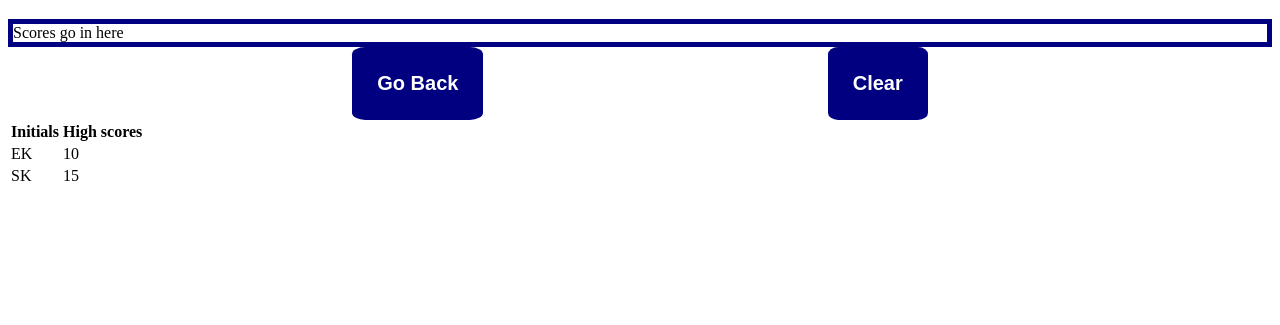
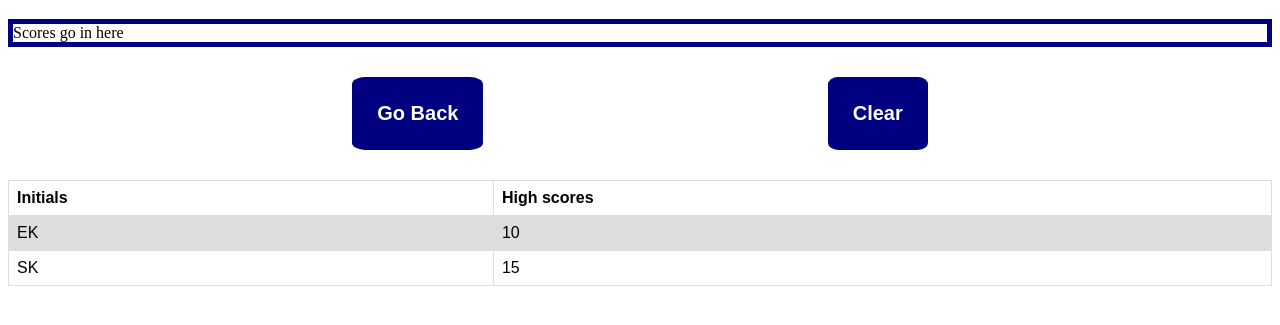
Before and after one commit to iwanagahime/code-quiz, a plain HTML site: page high-scores.html in a window 1280 px wide. Shown: the part 61-386 px from the top of the page. Drawn offline with Linux system fonts and the light colour scheme.

Commit message:
add style to high scores table

```diff
--- a/assets/css/high-scores.css
+++ b/assets/css/high-scores.css
@@ -20,4 +20,24 @@ h1 {
   font-size: 20px;
   font-weight: bold;
   border: none;
+  margin-top: 30px;
 }
+
+table {
+  font-family: arial, sans-serif;
+  border-collapse: collapse;
+  width: 100%;
+  padding: 10px;
+  margin-top: 30px;
+}
+
+td,
+th {
+  border: 1px solid #dddddd;
+  text-align: left;
+  padding: 8px;
+}
+
+tr:nth-child(even) {
+  background-color: #dddddd;
+}
```
